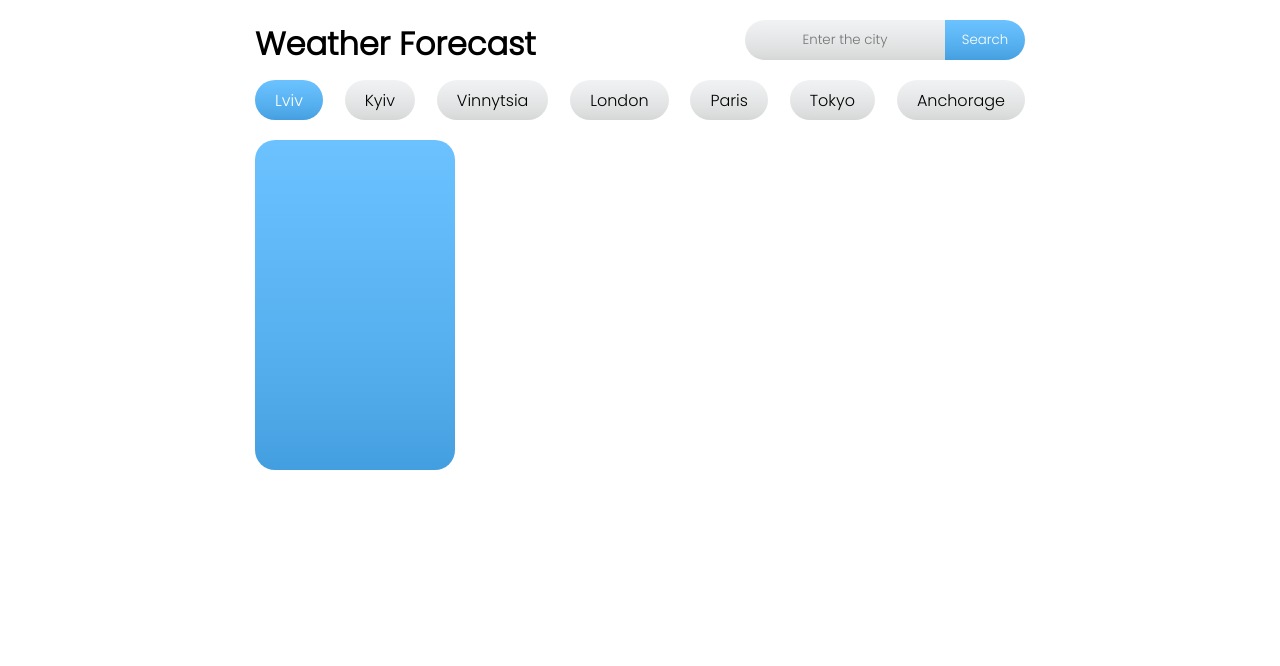
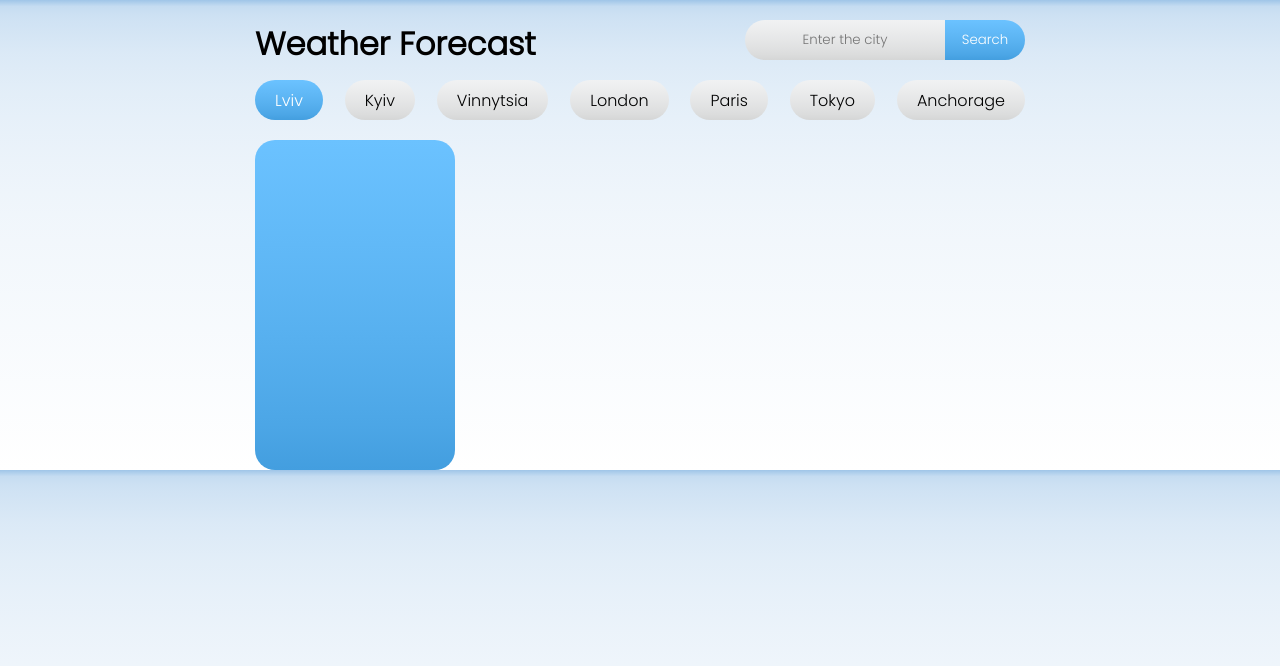
Before and after one commit to drobinskyi/WeatherForecast, a plain HTML site: page index.html in a window 1280 px wide. Drawn offline with Linux system fonts and the light colour scheme; no server answers.

Commit message:
Added the page background

```diff
--- a/script.js
+++ b/script.js
@@ -29,7 +29,6 @@ async function loadWeather(city) {
     if (response.ok) {
         getWeather(responseResult);
         getForecast(responseResult.list);
-        console.log(responseResult.list);
     } else {
         showErrorMessage(responseResult.message);
     }
--- a/style.css
+++ b/style.css
@@ -2,6 +2,10 @@
     margin: 0;
     padding: 0;
     font-family: 'Poppins', sans-serif;
+}
+
+body {
+    background: linear-gradient(#9FC5E8, 4%, #FFFFFF);
 }
 
 .container {
```
Also changed, not shown: 1 other file.
